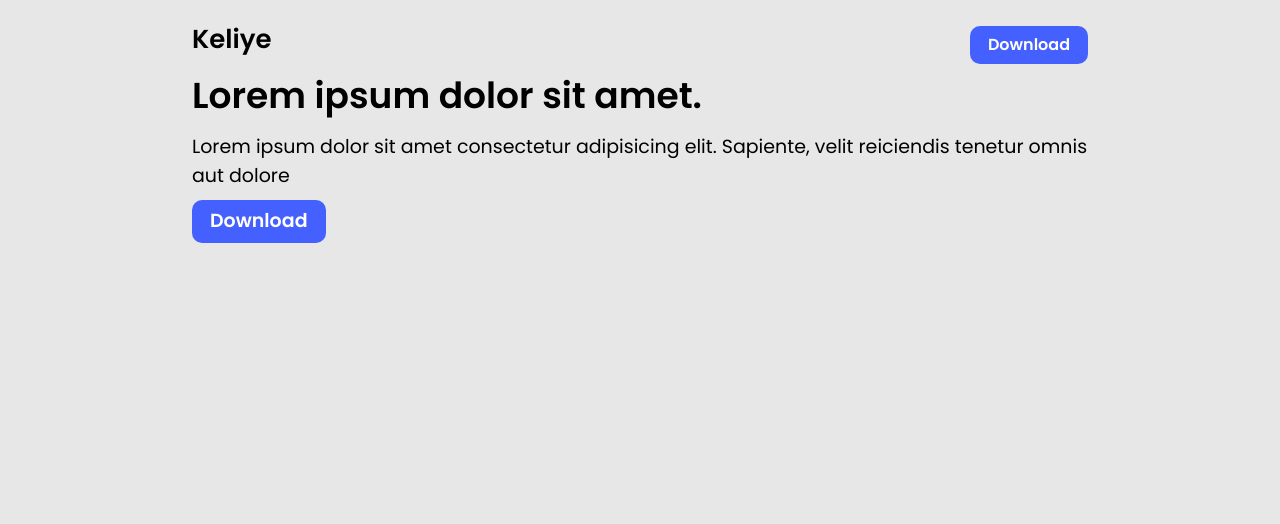
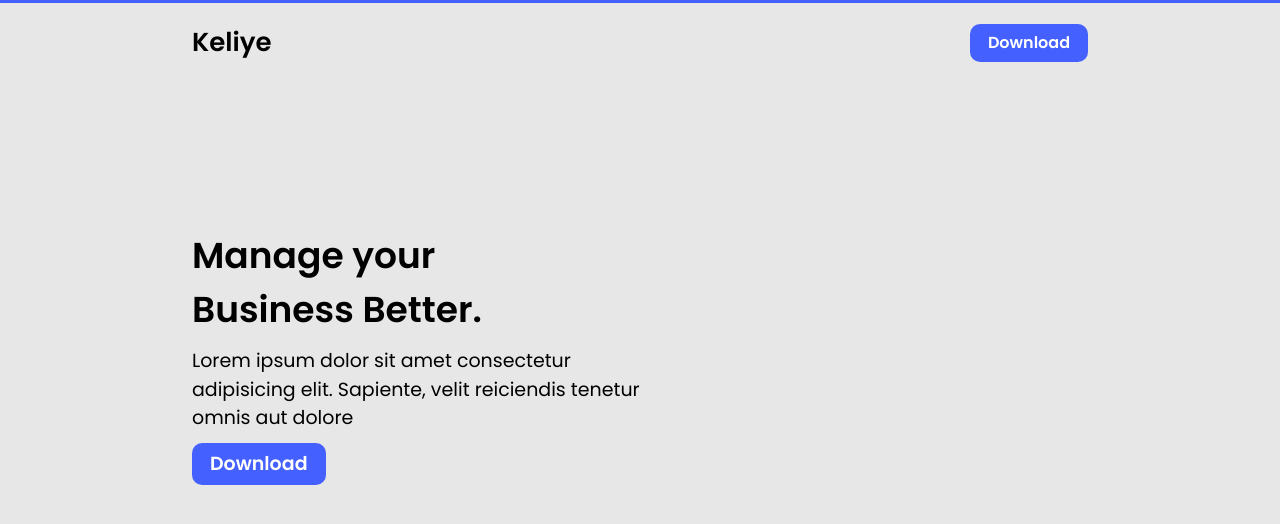
Before and after one commit to engsiraj/product_landingpage, a React (Vite) app: page / in a window 1280 px wide. Shown: the top 524 px of the page. Built offline with nearby package versions, Linux system fonts and the light colour scheme.

Commit message:
update(design): new product page with style

```diff
--- a/src/App.css
+++ b/src/App.css
@@ -50,7 +50,7 @@ input, button, select, a{ font: inherit; }
 /* typograpgy */
 .headlg{font-size: var(--h1); margin-bottom:14px;}
 .headsm{font-size: var(--h2); margin-bottom:10px;}
-.textlg{font-size: var(--text1); margin-bottom:10px;}
+.textlg{font-size: var(--text1);}
 .textsm{font-size: var(--text2); margin-bottom:10px;}
 /* font wieght */
 .bold1{font-weight: 400;}
@@ -79,10 +79,22 @@ input, button, select, a{ font: inherit; }
 
 
 /* sections */
+.topline{
+    border-top:3px solid var(--primary);
+}
 .nav{
+
     margin-top: 20px;
     display: flex;
     justify-content: space-between;
-
-     align-items: center;
+    align-items: center;
 }
+.header{
+    height:75vh;
+    display: flex;
+    align-items: center;
+    justify-content: space-between;
+}
+.header_left{
+    width: 50%;
+}
--- a/src/App.jsx
+++ b/src/App.jsx
@@ -3,9 +3,11 @@ import './App.css'
 function App() {
 
   return (
+    <div className="topline">
     <div className='container'>
        <Nav/>
        <Header/>
+    </div>
     </div>
   )
 }
@@ -25,9 +27,12 @@ function Nav() {
 function Header() {
   return (
     <div className='header'>
-    <p className="headsm bold3">Lorem ipsum dolor sit amet.</p>
-    <p className="textsm">Lorem ipsum dolor sit amet consectetur adipisicing elit. Sapiente, velit reiciendis tenetur omnis aut dolore</p>
-      <button className="btn bold3 textsm">Download</button>
+      <div className='header_left'>
+        <p className="headsm bold3">Manage your <br/>Business Better.</p>
+        <p className="textsm">Lorem ipsum dolor sit amet consectetur adipisicing elit. Sapiente, velit reiciendis tenetur omnis aut dolore</p>
+        <button className="btn bold3 textsm">Download</button>
+      </div>
+       <img className='header_right' src="" alt="" />
     </div>
   )
 }
```
